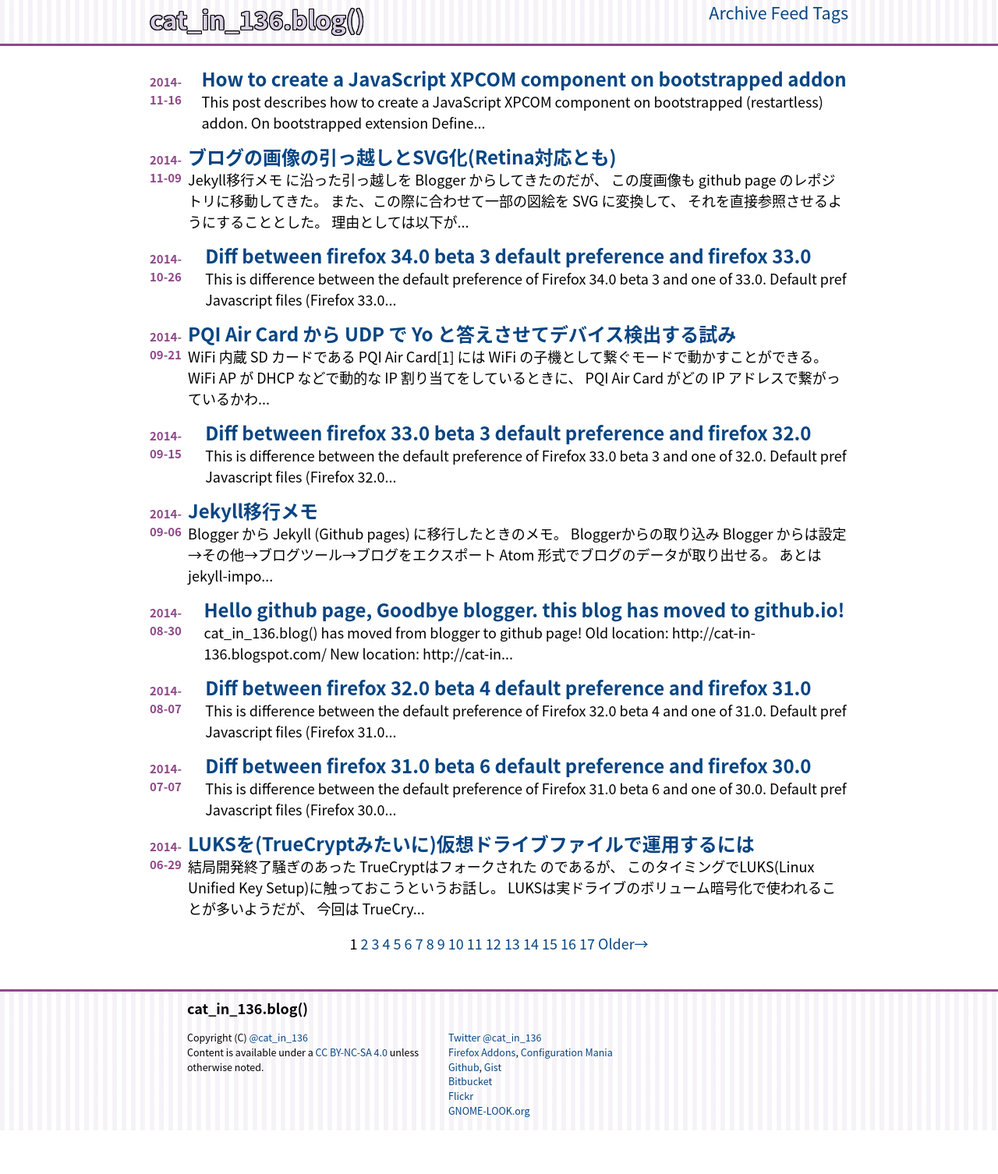
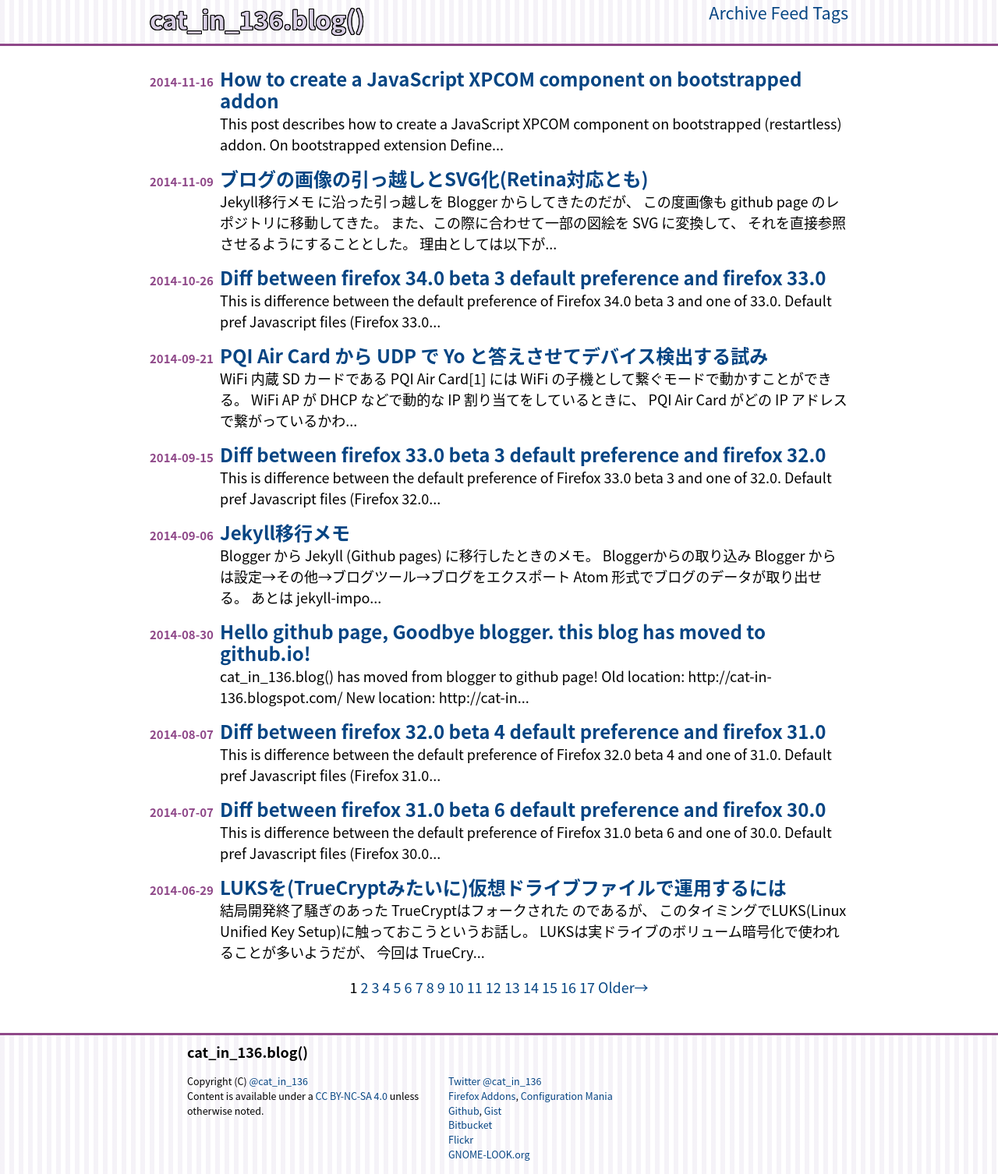
Before and after one commit to cat-in-136/blog, a Jekyll site: the page built from index.html, in a window 1280 px wide. Shown: the whole page at 78% size. Built offline with Jekyll 4.4.1, drawn with Linux system fonts in a browser that asks for light colours; the list of posts is cut into pages by our own code; before the commit the page ends 1450 px from its top, so only the background shows below that.

Commit message:
fix flexlayout for webkit/blink

```diff
--- a/_sass/base.scss
+++ b/_sass/base.scss
@@ -46,8 +46,14 @@
     -webkit-align-items: baseline;
     align-items: baseline;
   }
+  > * {
+    -webkit-flex: 0 0 auto;
+    flex: 0 0 auto;
+  }
   .post-date {
     margin-right: 1ex;
+    -webkit-flex: 1 0 auto;
+    flex: 0 0 auto;
   }
 }
 
```
